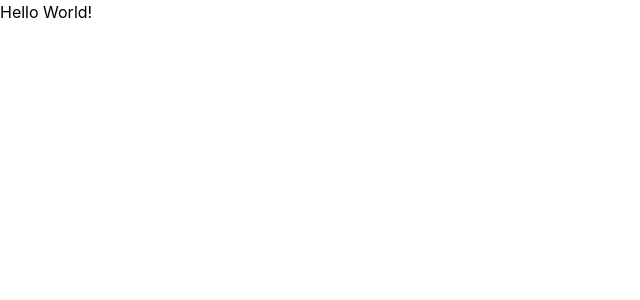
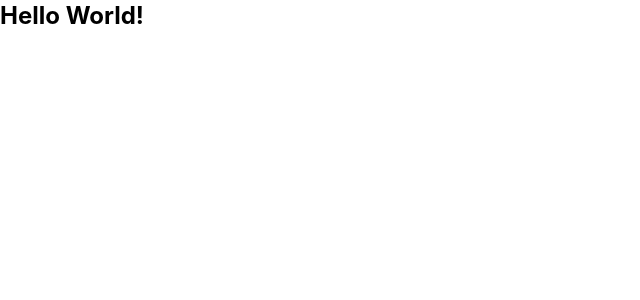
Before and after one commit to md-shamim-sarker/redux, a React (Create React App) app: page / in a window 1280 px wide. Shown: the top 300 px of the page, without its empty margins (0-640 px from the left). Built offline with nearby package versions, Linux system fonts and the light colour scheme.

Commit message:
test tailwindcss utility classes

```diff
--- a/src/App.js
+++ b/src/App.js
@@ -2,7 +2,7 @@ import React from 'react';
 
 const App = () => {
   return (
-    <div>
+    <div className='text-2xl font-bold'>
       Hello World!
     </div>
   );
```
